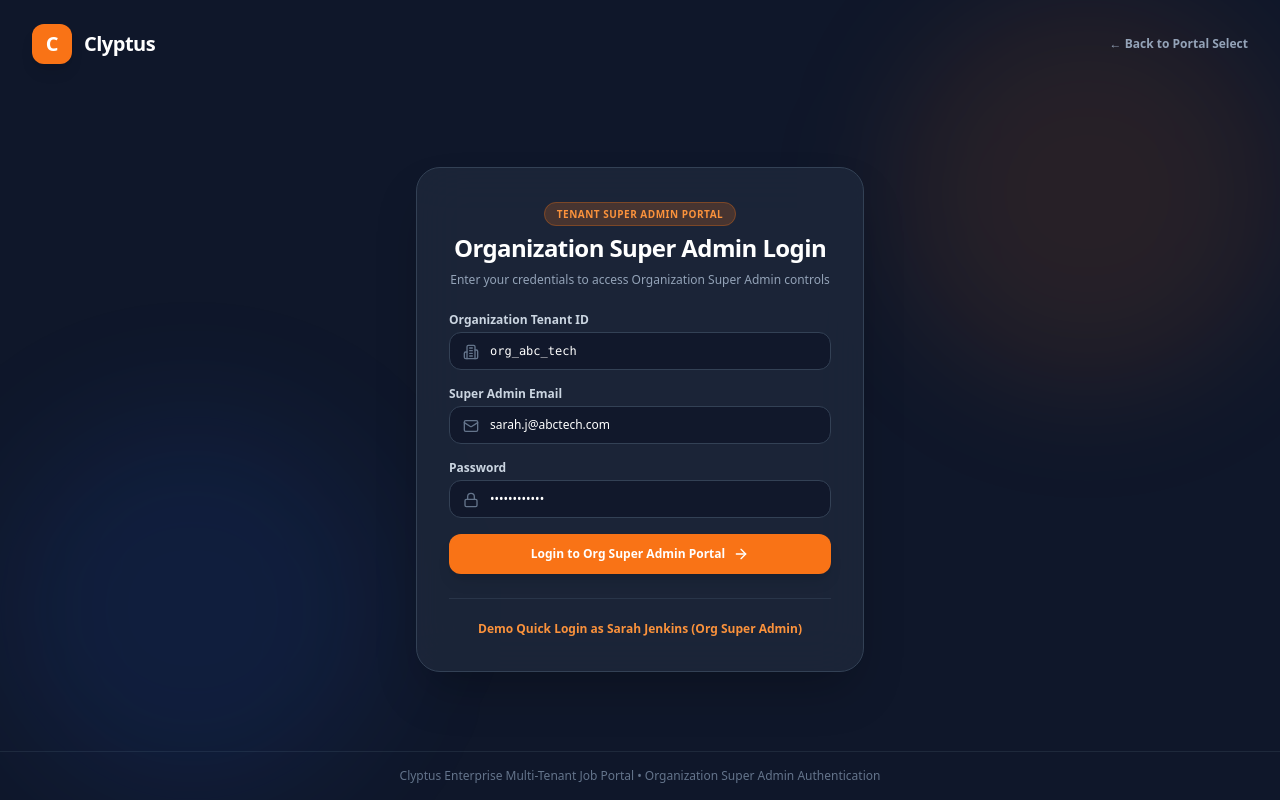
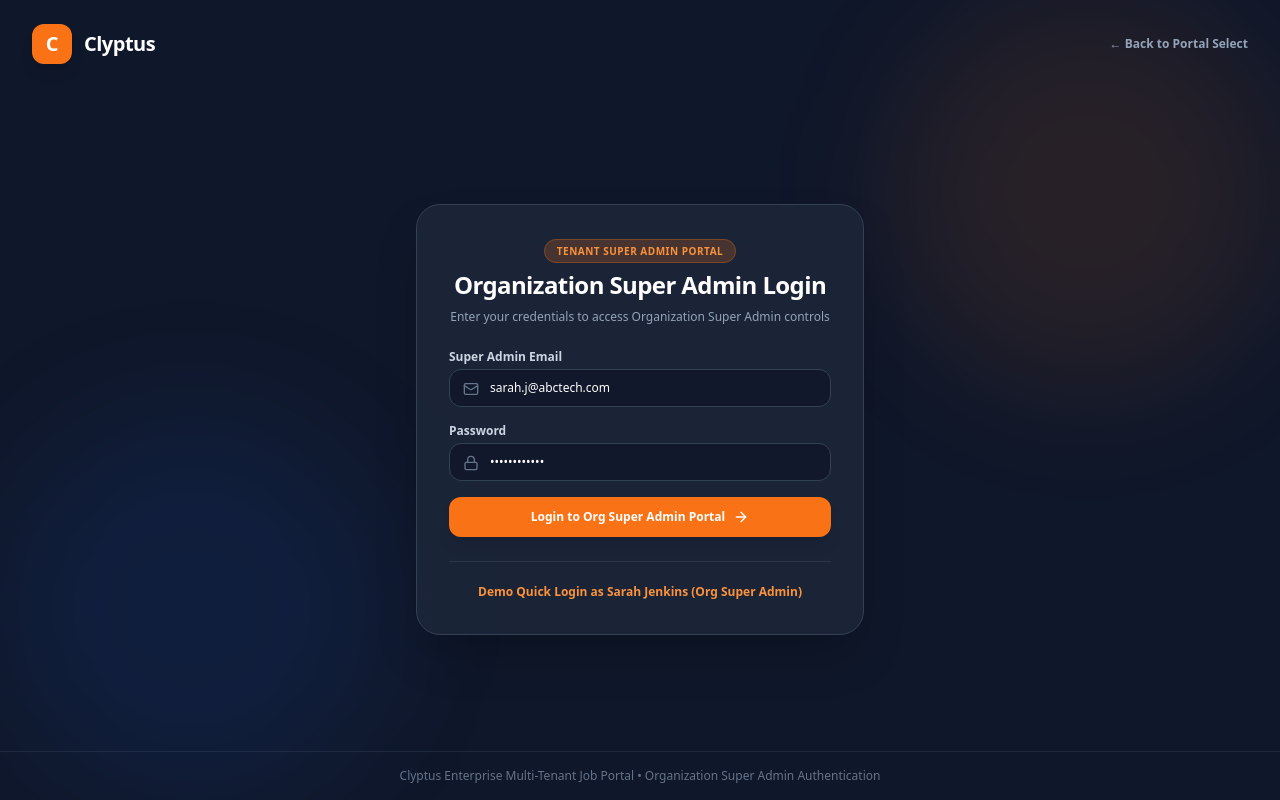
Before and after one commit to kushipeethani/clyptus-job-portal, a React (Vite) app in the folder job-portal-frontend/: page /organization-super-admin/login in a window 1280 px wide. Built offline with nearby package versions, Linux system fonts and the light colour scheme.

Commit message:
fix: remove organization tenant ID input field from login pages

```diff
--- a/job-portal-frontend/src/pages/admin/Login.tsx
+++ b/job-portal-frontend/src/pages/admin/Login.tsx
@@ -102,19 +102,6 @@
           )}
 
           <form onSubmit={handleLogin} className="space-y-4">
-            <div>
-              <label className="block text-xs font-bold text-slate-300 mb-1">Organization Tenant ID</label>
-              <div className="relative">
-                <Building2 className="w-4 h-4 text-slate-500 absolute left-3.5 top-3" />
-                <input
-                  type="text"
-                  required
-                  value={tenantId}
-                  onChange={(e) => setTenantId(e.target.value)}
-                  className="w-full pl-10 pr-4 py-2.5 rounded-xl bg-slate-900/80 border border-slate-700 text-xs font-mono text-white focus:ring-2 focus:ring-brand-blue-500 focus:outline-none"
-                />
-              </div>
-            </div>
 
             <div>
               <label className="block text-xs font-bold text-slate-300 mb-1">Admin Email</label>
--- a/job-portal-frontend/src/pages/organization-super-admin/Login.tsx
+++ b/job-portal-frontend/src/pages/organization-super-admin/Login.tsx
@@ -46,19 +46,6 @@
           </div>
 
           <form onSubmit={handleLogin} className="space-y-4">
-            <div>
-              <label className="block text-xs font-bold text-slate-300 mb-1">Organization Tenant ID</label>
-              <div className="relative">
-                <Building2 className="w-4 h-4 text-slate-500 absolute left-3.5 top-3" />
-                <input
-                  type="text"
-                  required
-                  value={tenantId}
-                  onChange={(e) => setTenantId(e.target.value)}
-                  className="w-full pl-10 pr-4 py-2.5 rounded-xl bg-slate-900/80 border border-slate-700 text-xs font-mono text-white focus:ring-2 focus:ring-brand-orange-500 focus:outline-none"
-                />
-              </div>
-            </div>
 
             <div>
               <label className="block text-xs font-bold text-slate-300 mb-1">Super Admin Email</label>
--- a/job-portal-frontend/src/pages/recruiter/Login.tsx
+++ b/job-portal-frontend/src/pages/recruiter/Login.tsx
@@ -109,19 +109,6 @@
           )}
 
           <form onSubmit={handleLogin} className="space-y-4">
-            <div>
-              <label className="block text-xs font-bold text-slate-300 mb-1">Organization Tenant ID</label>
-              <div className="relative">
-                <Building2 className="w-4 h-4 text-slate-500 absolute left-3.5 top-3" />
-                <input
-                  type="text"
-                  required
-                  value={tenantId}
-                  onChange={(e) => setTenantId(e.target.value)}
-                  className="w-full pl-10 pr-4 py-2.5 rounded-xl bg-slate-900/80 border border-slate-700 text-xs font-mono text-white focus:ring-2 focus:ring-indigo-500 focus:outline-none"
-                />
-              </div>
-            </div>
 
             <div>
               <label className="block text-xs font-bold text-slate-300 mb-1">Recruiter Email</label>
```
